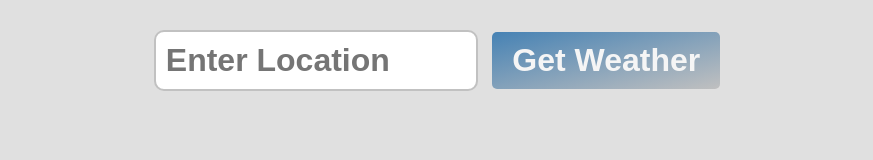
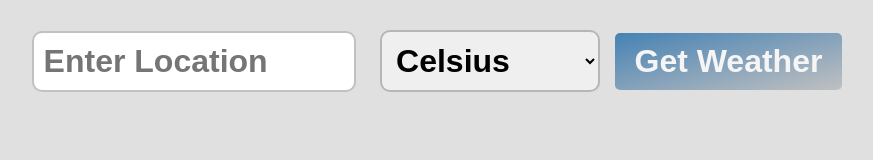
Before and after one commit to wilson3682/Live-WeatherApp, a plain HTML site: page index.html in a window 1280 px wide. Shown: the whole page, without its empty margins (208-1081 px from the left). Drawn offline with Linux system fonts and the light colour scheme.

Commit message:
Update index.html

```diff
--- a/index.html
+++ b/index.html
@@ -12,6 +12,10 @@
 
     <form class="weatherAppForm">
         <input type="text" class="cityLocation" placeholder="Enter Location">
+        <select class="tempUnit">
+            <option value="C">Celsius</option>
+            <option value="F">Fahrenheit</option>
+        </select>
         <button type="submit">Get Weather</button>
     </form>
 
```
